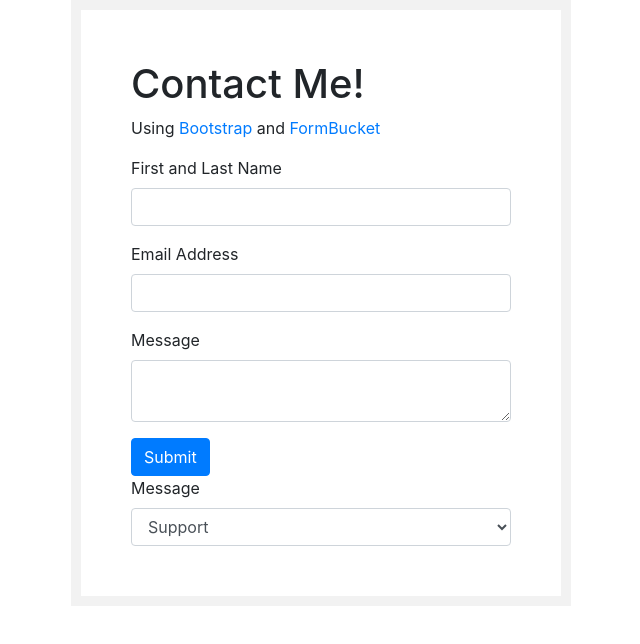
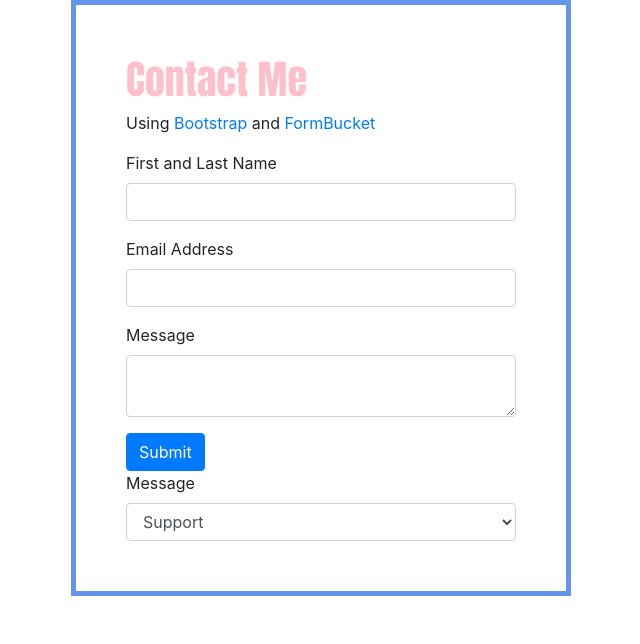
Before and after one commit to Addison00-00/UX-220-Test-2, a plain HTML site: page q3.html in a window 1280 px wide. Shown: the whole page, without its empty margins (319-959 px from the left). Drawn offline with nearby package versions, Linux system fonts and the light colour scheme.

Commit message:
Committing FINAL Changes (Q3)? :D

```diff
--- a/q3.html
+++ b/q3.html
@@ -12,10 +12,19 @@ display with 1:1 scale on a mobile device. -->
             max-width: 500px;
             margin: auto;
             padding: 50px;
-            background: #ffffff;
-            border: 10px solid #f2f2f2;
+            background: white;
+            border: 5px solid cornflowerblue;
+        }
+
+        h1 {
+            color: pink;
+            font-family: Impact, Haettenschweiler, 'Arial Narrow Bold', sans-serif;
+            font-weight: 600px;
         }
     </style>
+
+    <meta name="viewport" content="width=device-width, initial-scale=1.0">
+
 </head>
 
 
@@ -24,7 +33,7 @@ display with 1:1 scale on a mobile device. -->
         <section id="contact">
             <div id="contact_markdown"></div>
             <div class="form-box">
-                <h1>Contact Me!</h1>
+                <h1>Contact Me</h1>
                 <p>Using <a href="https://getbootstrap.com">Bootstrap</a> and <a
                         href="https://www.formbucket.com">FormBucket</a></p>
                 <form action="https://api.formbucket.com/f/c2K3QTQ" method="post">
@@ -54,5 +63,4 @@ display with 1:1 scale on a mobile device. -->
     </main>
 </body>
 
-
 </html>
```
